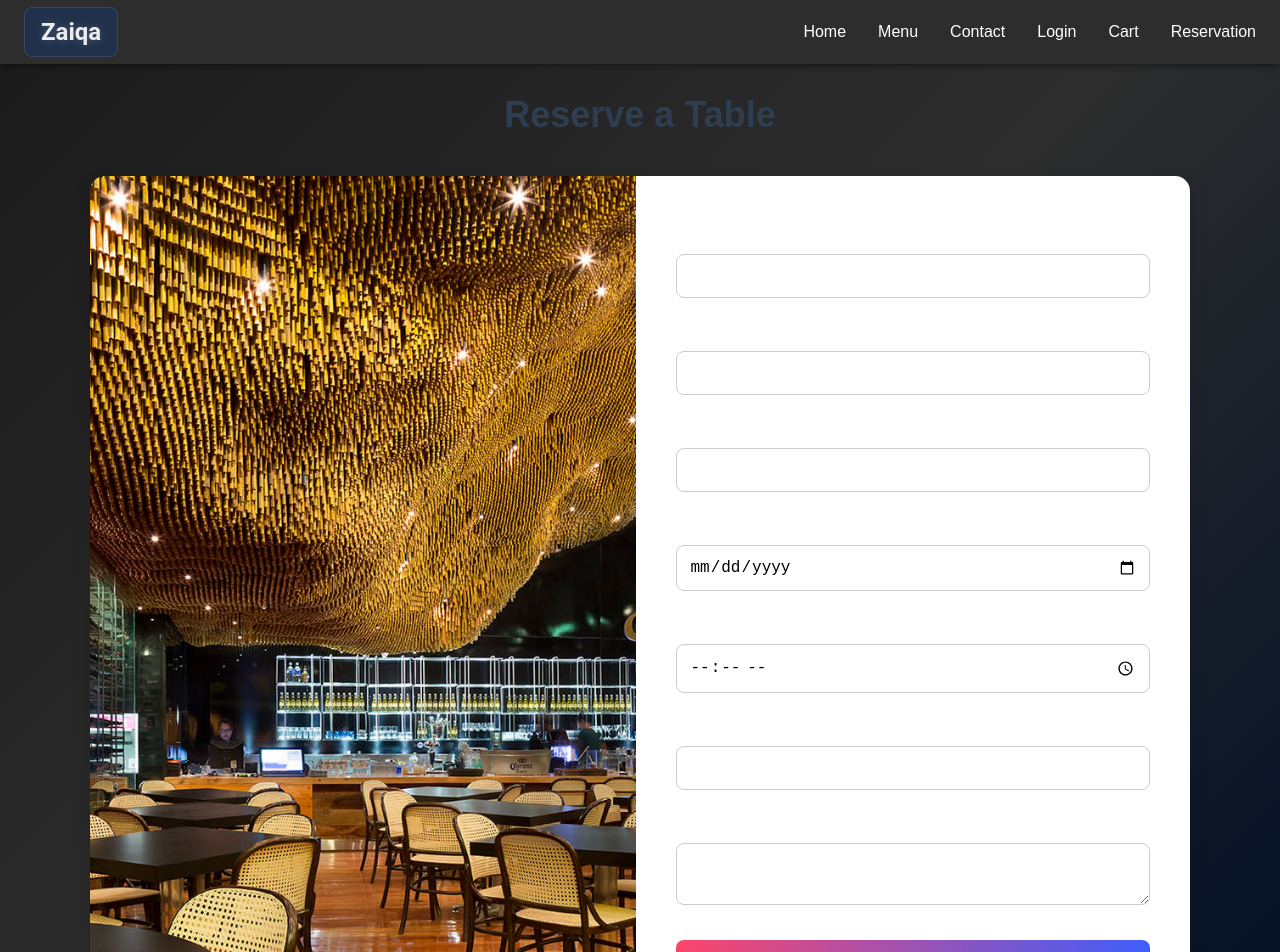
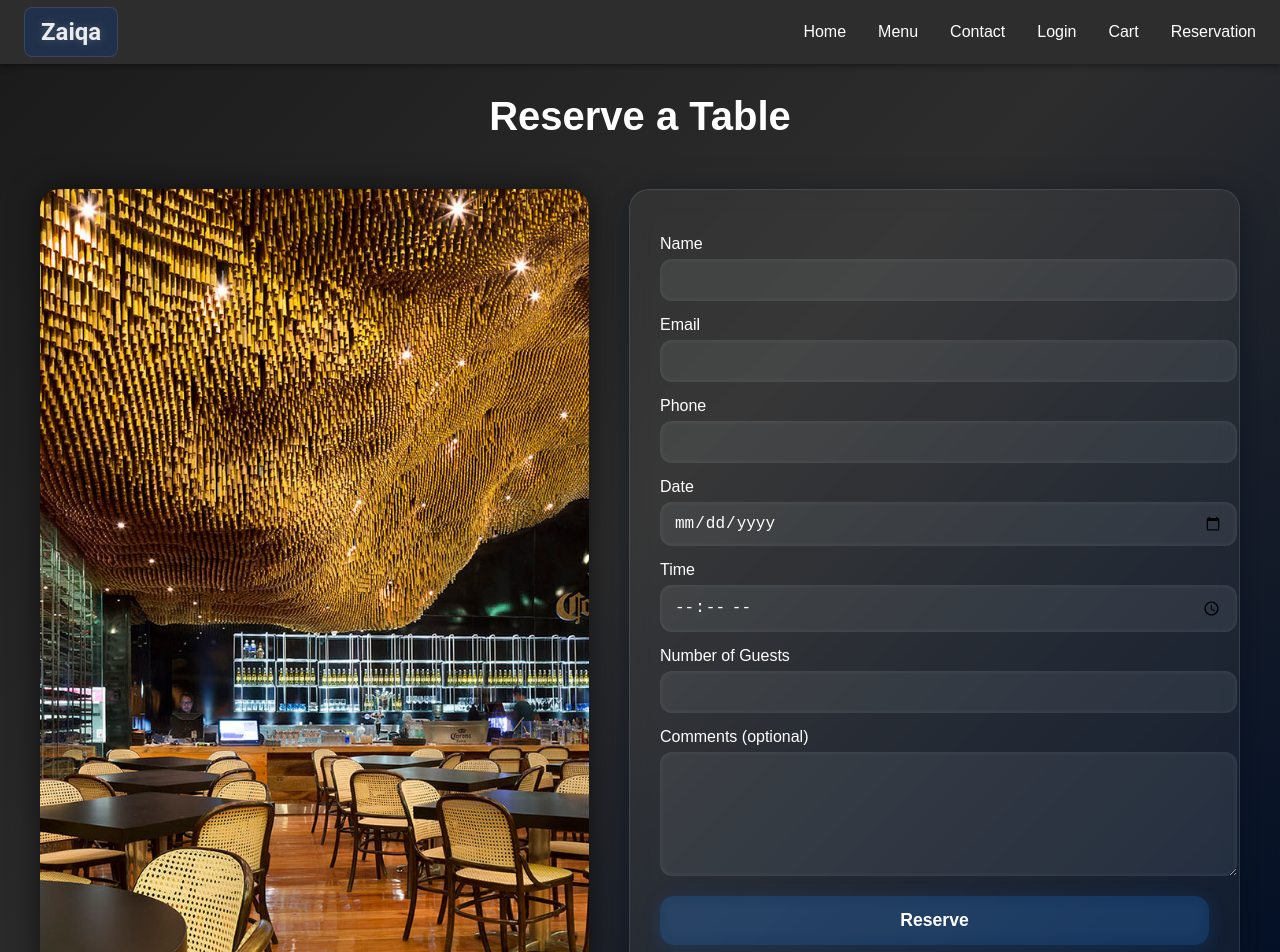
Before and after one commit to nuhaa333/Zaiqa_app, a React (Create React App) app: page /reservation in a window 1280 px wide. Shown: the top 952 px of the page. Built offline with nearby package versions, Linux system fonts and the light colour scheme.

Commit message:
changed reservation

```diff
--- a/src/Cart.js
+++ b/src/Cart.js
@@ -14,7 +14,11 @@ const Cart = () => {
     <Container sx={{ mt: 5, px: { xs: 1, sm: 3, md: 5 } }}>
       <Box
         sx={{
-          background: 'linear-gradient(to right, #d4145a, #fbb03b, #f0ef83)',
+          backgroundColor: 'rgba(173, 216, 230, 0.3)', // light glass blue
+          boxShadow: '0 4px 15px rgba(0, 0, 0, 0.1)',
+          backdropFilter: 'blur(8px)',
+          WebkitBackdropFilter: 'blur(8px)',
+          color: '#fff',
           py: 3,
           borderRadius: 2,
           mb: 4,
--- a/src/components/Navbar.js
+++ b/src/components/Navbar.js
@@ -103,7 +103,8 @@ const Navbar = () => {
         onClose={toggleDrawer(false)}
         PaperProps={{
           sx: {
-            background: "linear-gradient(to right, #fbb03b,rgb(249, 117, 167))", // Light gradient
+            backgroundColor: 'rgba(30, 60, 90, 0.5)'  // dark bluish tone with moderate opacity
+
           },
         }}
       >
@@ -122,7 +123,7 @@ const Navbar = () => {
                 to={path}
                 sx={{
                   py: 2, // vertical padding to increase space between items
-                  color: "#333",
+                  color: "#fff",
                 }}
               >
                 <Box sx={{ marginRight: 2 }}>{icon}</Box>
--- a/src/reslog.css
+++ b/src/reslog.css
@@ -1,4 +1,137 @@
-body{
+/* reslog.css */
+
+body {
+  background-color: #0d1117;
+  color: #f0f6fc;
+  font-family: 'Segoe UI', sans-serif;
+  margin: 0;
+  padding: 0;
+}
+
+.reservation-title {
+  text-align: center;
+  font-size: 2.5rem;
+  margin: 30px 0 10px;
+  color: #ffffff;
+}
+
+.reservation-container {
+  display: flex;
+  justify-content: center;
+  align-items: stretch;
+  gap: 40px;
+  padding: 40px;
+  flex-wrap: wrap;
+  max-width: 1200px;
+  margin: auto;
+}
+
+#reserve,
+.reservation-form {
+  flex: 1;
+  min-width: 300px;
+  display: flex;
+  flex-direction: column;
+  justify-content: center;
+}
+
+#reserve-image {
+  width: 100%;
+  height: 100%;
+  object-fit: cover;
+  border-radius: 20px;
+  box-shadow: 0 0 30px rgba(0, 0, 0, 0.6);
+}
+
+.reservation-form {
+  background: rgba(255, 255, 255, 0.05);
+  border-radius: 20px;
+  padding: 30px;
+  box-shadow: 0 8px 32px rgba(2, 12, 27, 0.5);
+  backdrop-filter: blur(10px);
+  border: 1px solid rgba(255, 255, 255, 0.1);
+}
+
+.reservation-form label {
+  display: block;
+  margin-top: 15px;
+  font-weight: 500;
+  font-size: 1rem;
+  color: #ffffff;
+}
+
+.reservation-form input[type="text"],
+.reservation-form input[type="email"],
+.reservation-form input[type="tel"],
+.reservation-form input[type="date"],
+.reservation-form input[type="time"],
+.reservation-form input[type="number"],
+.reservation-form textarea {
+  width: 100%;
+  padding: 12px 14px;
+  margin-top: 6px;
+  border: none;
+  border-radius: 12px;
+  background: rgba(240, 248, 255, 0.07); /* glass grey */
+  color: #ffffff;
+  font-size: 1rem;
+  box-shadow: inset 0 0 5px rgba(255, 255, 255, 0.1);
+  outline: none;
+  transition: background 0.3s ease;
+}
+
+.reservation-form input:focus,
+.reservation-form textarea:focus {
+  background: rgba(240, 248, 255, 0.15);
+}
+
+.reservation-form textarea {
+  resize: vertical;
+  min-height: 100px;
+}
+
+.reservation-form input[type="submit"] {
+  margin-top: 20px;
+  width: 100%;
+  padding: 14px;
+  border: none;
+  border-radius: 14px;
+  background: rgba(0, 123, 255, 0.2); /* glassy blue */
+  color: #ffffff;
+  font-size: 1.1rem;
+  font-weight: bold;
+  cursor: pointer;
+  transition: background 0.3s ease, transform 0.2s ease;
+  backdrop-filter: blur(8px);
+  box-shadow: 0 4px 20px rgba(0, 123, 255, 0.15);
+}
+
+.reservation-form input[type="submit"]:hover {
+  background: rgba(0, 123, 255, 0.35);
+  transform: translateY(-2px);
+}
+
+/* Responsive adjustments */
+@media (max-width: 900px) {
+  .reservation-container {
+    flex-direction: column;
+    padding: 20px;
+  }
+
+  #reserve,
+  .reservation-form {
+    width: 100%;
+  }
+
+  #reserve-image {
+    height: 300px;
+    object-fit: cover;
+  }
+}
+
+
+
+/*body{
     background-color: #f7f7f7;
     color: #333;
 }
@@ -24,11 +157,11 @@ body{
     overflow: hidden;
     flex-wrap: wrap;
     /* Remove this line */
-    /* height: 700px; */
+    /* height: 700px;
 }
 
 
-/* Left Side - Image */
+/* Left Side - Image
 #reserve {
     flex: 1.5;
     display: flex;
@@ -40,7 +173,7 @@ body{
     object-fit: cover;
 }
 
-/* Right Side - Form */
+/* Right Side - Form
 form {
     flex: 1.3;
     padding: 40px;
@@ -86,7 +219,7 @@ form input[type="submit"]:hover {
     background: linear-gradient(to right, #3f5efb, #fc466b);
 }
 
-/* Tablet: Stack vertically */
+/* Tablet: Stack vertically
 @media (max-width: 768px) {
     .reservation-container {
       flex-direction: column;
@@ -102,7 +235,7 @@ form input[type="submit"]:hover {
     }
   }
 
-  /* Mobile: Slightly smaller font and padding */
+  /* Mobile: Slightly smaller font and padding
   @media (max-width: 480px) {
     .reservation-title {
       font-size: 28px;
@@ -119,7 +252,7 @@ form input[type="submit"]:hover {
       padding: 10px;
     }
   }
-/* Extra small screens: 320px to 400px */
+/* Extra small screens: 320px to 400px
 @media (max-width: 400px) {
     .reservation-title {
       font-size: 24px;
@@ -207,4 +340,4 @@ form input[type="submit"]:hover {
       padding: 10px;
       width: 100%;
     }
-  }
+  }*/
```
